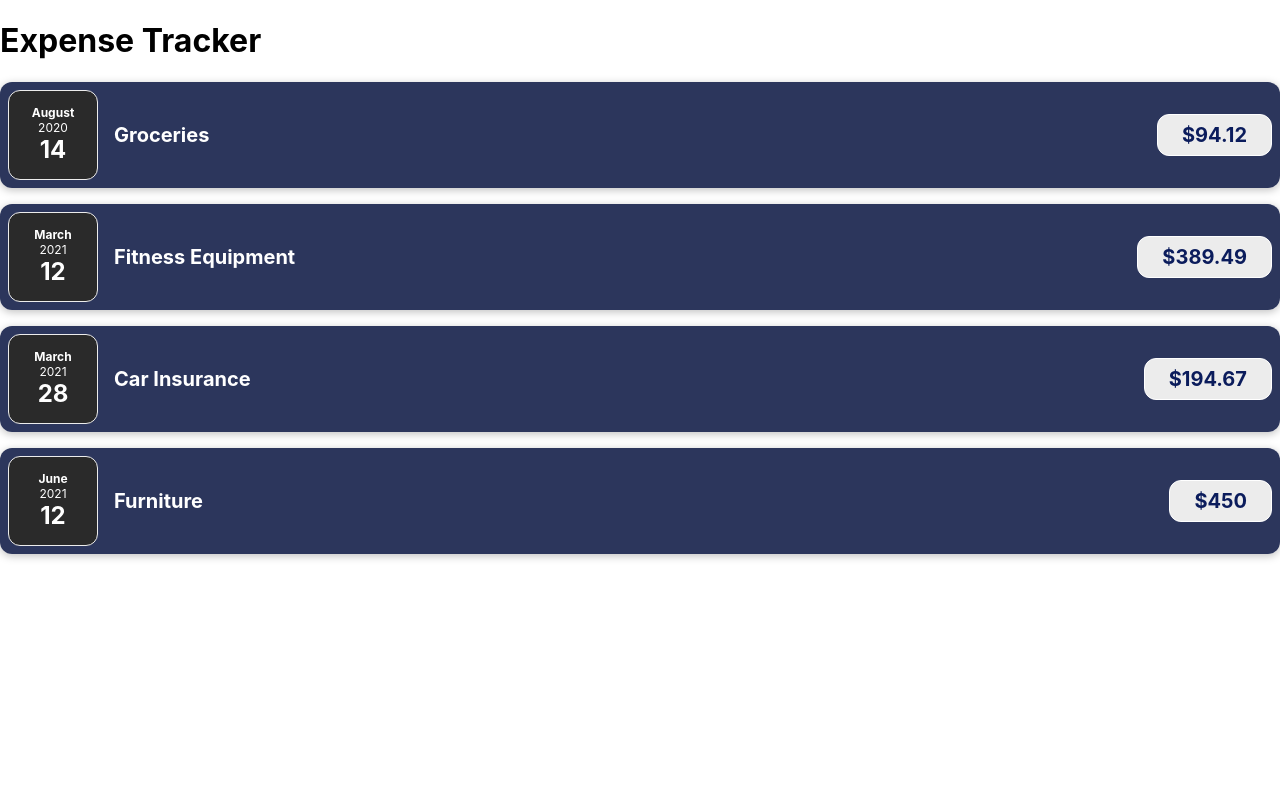
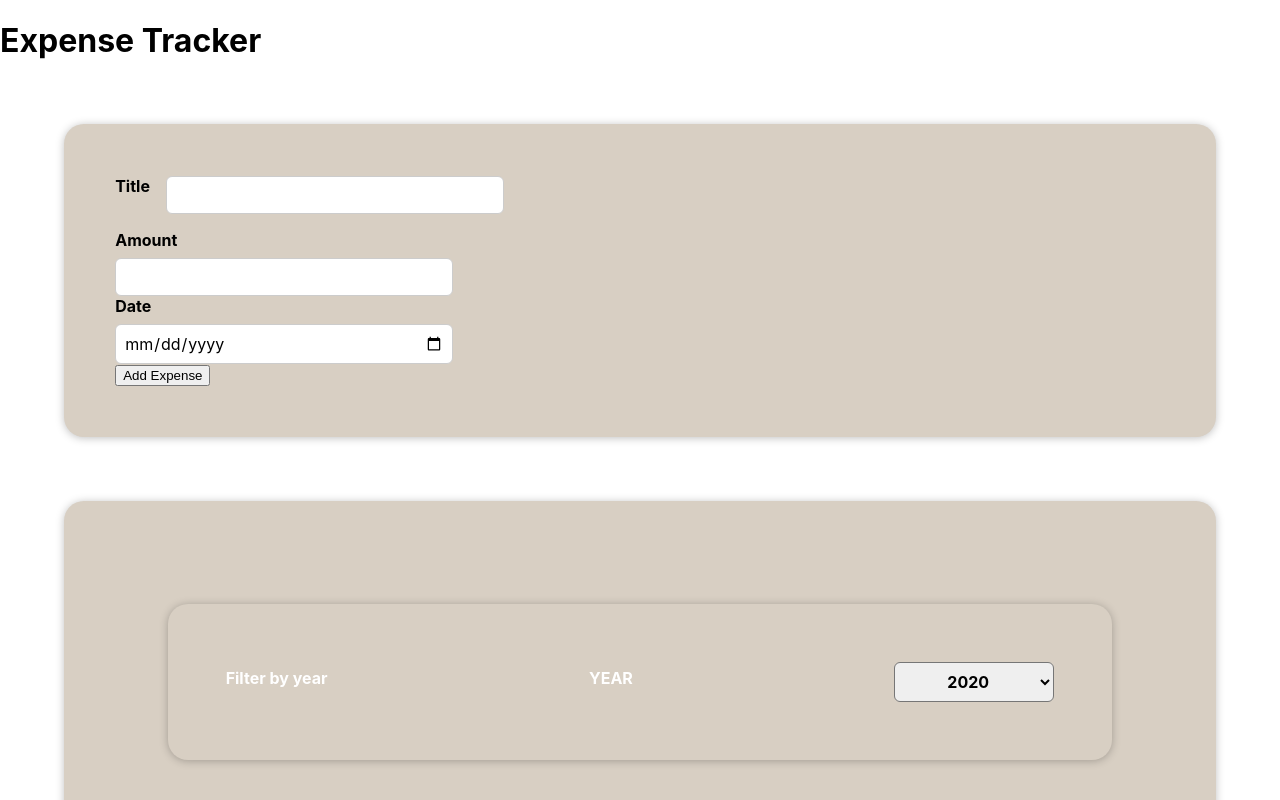
Before and after one commit to CrystalQuest112/Expense-Tracker, a React (Create React App) app: page / in a window 1280 px wide. Shown: the top 800 px of the page. Built offline with nearby package versions, Linux system fonts and the light colour scheme.

Commit message:
useState

```diff
--- a/src/App.css
+++ b/src/App.css
@@ -1,5 +1,6 @@
 .App {
   text-align: center;
+
 }
 
 .App-logo {
--- a/src/App.js
+++ b/src/App.js
@@ -1,5 +1,6 @@
 import "./App.css";
 import ExpDisplay from "./components/ExpDisplay";
+import NewExp from "./components/NewExpense/newExp";
 
 function App() {
   const expenses = [
@@ -29,10 +30,16 @@ function App() {
     },
   ];
 
+  function addExpense(expense) {
+    console.log("inApp.js");
+    console.log(expense);
+  }
+
   return (
     <div>
       <h1>Expense Tracker</h1>
       <div>
+        <NewExp prpAddExpense={addExpense} />
         <ExpDisplay expenses={expenses} />
       </div>
     </div>
--- a/src/components/ExDate.js
+++ b/src/components/ExDate.js
@@ -1,6 +1,6 @@
 import "./ExDate.css";
 
-function ExDate(props) {
+const ExDate = (props) => {
   const month = props.date.toLocaleString("en-US", { month: "long" });
   const day = props.date.toLocaleString("en-US", { day: "2-digit" });
   const year = props.date.getFullYear();
@@ -12,5 +12,5 @@ function ExDate(props) {
       <div className="expense-date__day">{day}</div>
     </div>
   );
-}
+};
 export default ExDate;
--- a/src/components/ExpDisplay.js
+++ b/src/components/ExpDisplay.js
@@ -1,8 +1,17 @@
+import React, { useState } from "react";
 import ExItems from "./ExItems";
+import FilterExp from "./FilterExp.js";
 
 function ExpDisplay(props) {
+  let [yearFilter, setYearFilter] = useState("2020");
+
+  function changeYear(selectYear) {
+    setYearFilter(selectYear);
+  }
+
   return (
-    <div className="Screen">
+    <div className="card">
+      <FilterExp selectYear={changeYear} adjust={yearFilter} />
       <ExItems
         title={props.expenses[0].title}
         amount={props.expenses[0].amount}
--- /dev/null
+++ b/src/components/FilterExp.css
@@ -0,0 +1,24 @@
+.expenses-filter {
+  color: white;
+  padding: 0 1rem;
+}
+
+.expenses-filter__control {
+  display: flex;
+  width: 100%;
+  align-items: center;
+  justify-content: space-between;
+  margin: 1rem 0;
+}
+
+.expenses-filter label {
+  font-weight: bold;
+  margin-bottom: 0.5rem;
+}
+
+.expenses-filter select {
+  font: inherit;
+  padding: 0.5rem 3rem;
+  font-weight: bold;
+  border-radius: 6px;
+}
--- /dev/null
+++ b/src/components/FilterExp.js
@@ -0,0 +1,26 @@
+import React from "react";
+import "./FilterExp.css";
+
+function FilterExp(props) {
+  function selectNewYear(event) {
+    props.selectYear(event.target.value);
+  }
+  return (
+    <div className="card">
+      <div className="expenses-filter">
+        <div className="expenses-filter__control">
+          <label>Filter by year</label>
+          <label>YEAR</label>
+          <select onChange={selectNewYear} value={props.adjust}>
+            <option value="2022">2022</option>
+            <option value="2021">2021</option>
+            <option value="2020">2020</option>
+            <option value="2019">2019</option>
+          </select>
+        </div>
+      </div>
+    </div>
+  );
+}
+
+export default FilterExp;
--- /dev/null
+++ b/src/components/NewExpense/FormExp.css
@@ -0,0 +1,8 @@
+.card{
+margin: 5%;
+  background-color: rgb(216, 207, 195);
+  padding: 4%;
+  border-radius: 20px;
+  box-shadow: 0 1px 8px rgba(0, 0, 0, 0.25);
+
+}
--- /dev/null
+++ b/src/components/NewExpense/FormExp.js
@@ -0,0 +1,73 @@
+import React, { useState } from "react";
+import "../NewExpense/FormExp.css";
+
+function FormExp(props) {
+  let [newTitle, setNewTitle] = useState("");
+  let [newDate, setNewDate] = useState("");
+  let [newAmount, setNewAmount] = useState("");
+
+  function titleHandler(event) {
+    setNewTitle(event.target.value);
+  }
+
+  function amountHandler(event) {
+    setNewAmount(event.target.value);
+  }
+
+  function dateHandler(event) {
+    setNewDate(event.target.value);
+  }
+
+  function formHandler(event) {
+    event.preventDefault();
+
+    let expenseData = {
+      title: newTitle,
+      amount: newAmount,
+      date: new Date(newDate),
+    };
+    props.prpSavedExpData(expenseData);
+    setNewAmount("");
+    setNewDate("");
+    setNewTitle("");
+  }
+
+  return (
+    <form onSubmit={formHandler} className="card">
+      <div className="new-expense__control">
+        <div className="new-expense__controls">
+          <label>Title</label>
+          <input type="input" onChange={titleHandler} value={newTitle} />
+          {/* how to  store data and reset the form: use value see ln:40 and see line;30-32 */}
+        </div>
+        <div className="new-expense__control">
+          <label>Amount</label>
+          <input
+            type="number"
+            min="0.01"
+            step="0.01"
+            onChange={amountHandler}
+            value={newAmount}
+          ></input>
+        </div>
+        <div className="new-expense__control">
+          <label>Date</label>
+          <input
+            type="date"
+            min="2019-01-01"
+            step="2019-01-01"
+            onChange={dateHandler}
+            value={newDate}
+          ></input>
+        </div>
+        <div className="new-expense__actions"></div>
+        <button input type="submit">
+          {" "}
+          Add Expense
+        </button>
+      </div>
+    </form>
+  );
+}
+
+export default FormExp;
--- /dev/null
+++ b/src/components/NewExpense/newExp.css
@@ -0,0 +1,72 @@
+ .card {
+   margin: 5%;
+   background-color: rgb(216, 207, 195);
+   padding: 4%;
+   border-radius: 20px;
+   box-shadow: 0 1px 8px rgba(0, 0, 0, 0.25);
+
+ }
+.new-expense {
+  background-color: #a892ee;
+  padding: 1rem;
+  margin: 2rem auto;
+  width: 50rem;
+  max-width: 95%;
+  border-radius: 12px;
+  text-align: center;
+  box-shadow: 0 1px 8px rgba(0, 0, 0, 0.25);
+}
+
+.new-expense button {
+  font: inherit;
+  cursor: pointer;
+  padding: 1rem 2rem;
+  border: 1px solid #40005d;
+  background-color: #40005d;
+  color: white;
+  border-radius: 12px;
+  margin-right: 1rem;
+}
+
+.new-expense button:hover,
+.new-expense button:active {
+  background-color: #510674;
+  border-color: #510674;
+}
+
+.new-expense button.alternative {
+  color: #220131;
+  border-color: transparent;
+  background-color: transparent;
+}
+
+.new-expense button.alternative:hover,
+.new-expense button.alternative:active {
+  background-color: #ddb3f8;}
+
+    .new-expense__controls {
+      display: flex;
+      flex-wrap: wrap;
+      gap: 1rem;
+      margin-bottom: 1rem;
+      text-align: left;
+    }
+
+    .new-expense__control label {
+      font-weight: bold;
+      margin-bottom: 0.5rem;
+      display: block;
+    }
+
+    .new-expense__control input {
+      font: inherit;
+      padding: 0.5rem;
+      border-radius: 6px;
+      border: 1px solid #ccc;
+      width: 20rem;
+      max-width: 100%;
+    }
+
+    .new-expense__actions {
+      text-align: right;
+    }
--- /dev/null
+++ b/src/components/NewExpense/newExp.js
@@ -0,0 +1,17 @@
+import React from "react";
+import "../NewExpense/newExp.css";
+import FormExp from "../NewExpense/FormExp.js";
+
+function NewExp(props) {
+  function onSavedData(expenseDataInput) {
+    let expenseData = { ...expenseDataInput, id: Math.random().toString() };
+    props.prpAddExpense(expenseData);
+  }
+  return (
+    <div className="form">
+      <FormExp prpSavedExpData={onSavedData} />
+    </div>
+  );
+}
+
+export default NewExp;
--- a/src/components/exitems.css
+++ b/src/components/exitems.css
@@ -1,6 +1,12 @@
 
+.card {
+  margin: 5%;
+  background-color: rgb(224, 127, 0);
+  padding: 4%;
+  border-radius: 20px;
+  box-shadow: 0 1px 8px rgba(0, 0, 0, 0.25);
 
-
+}
 .expense-item {
   display: flex;
   justify-content: space-between;
--- a/src/components/exitems.js
+++ b/src/components/exitems.js
@@ -1,15 +1,23 @@
+import React, { useState } from "react";
 import ExDate from "./ExDate";
-
 import "./exitems.css";
 
 function ExItems(props) {
+  let [title, setTitle] = useState(props.title);
+
+  function clickHandler() {
+    setTitle("MARU");
+    console.log(title);
+  }
+
   return (
     <div className="expense-item">
       <ExDate date={props.date} />
       <div className="expense-item__description">
-        <h2>{props.title}</h2>
+        <h2>{title}</h2>
         <div className="expense-item__price">${props.amount} </div>
       </div>
+      <button onClick={clickHandler}>Change title</button>
     </div>
   );
 }
```
